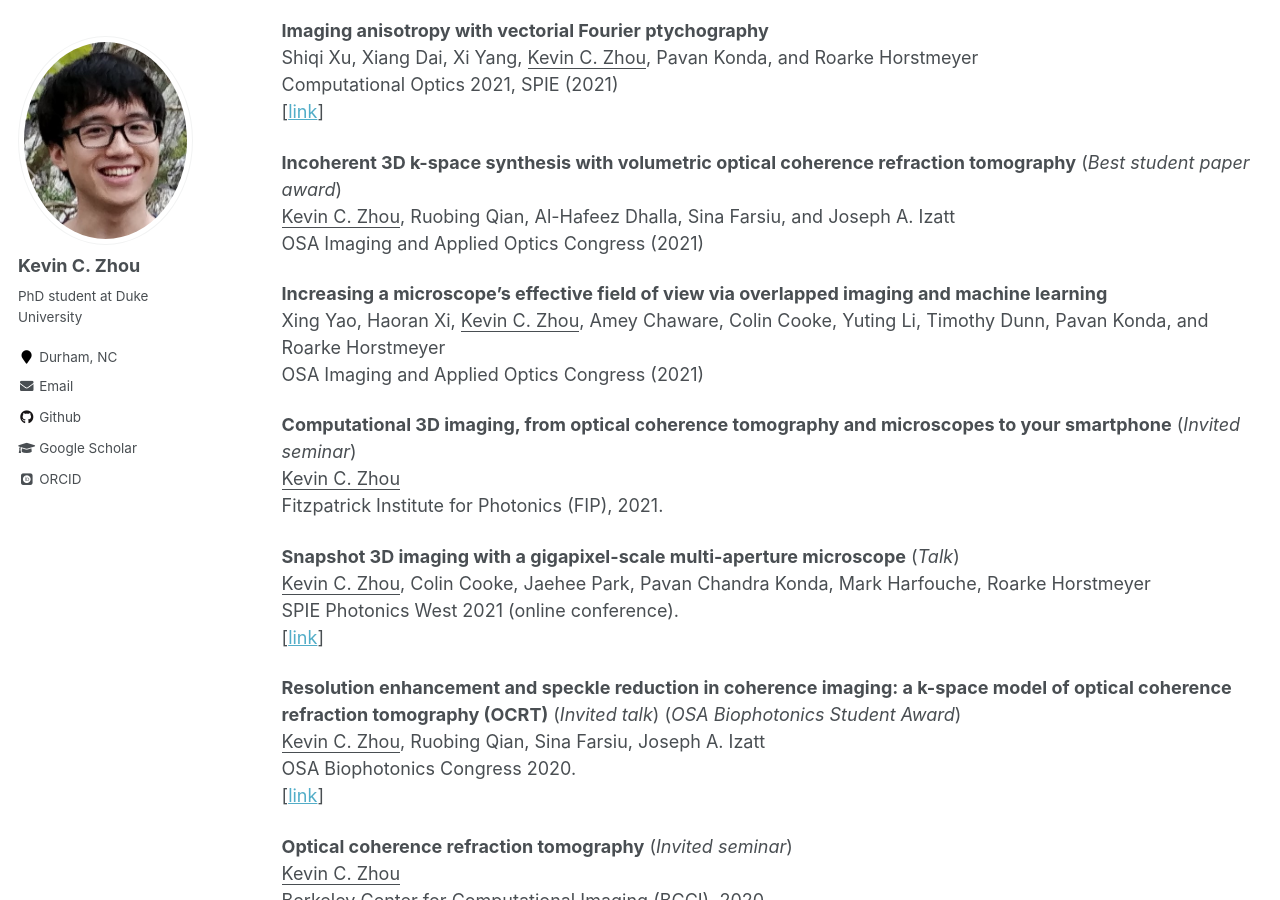
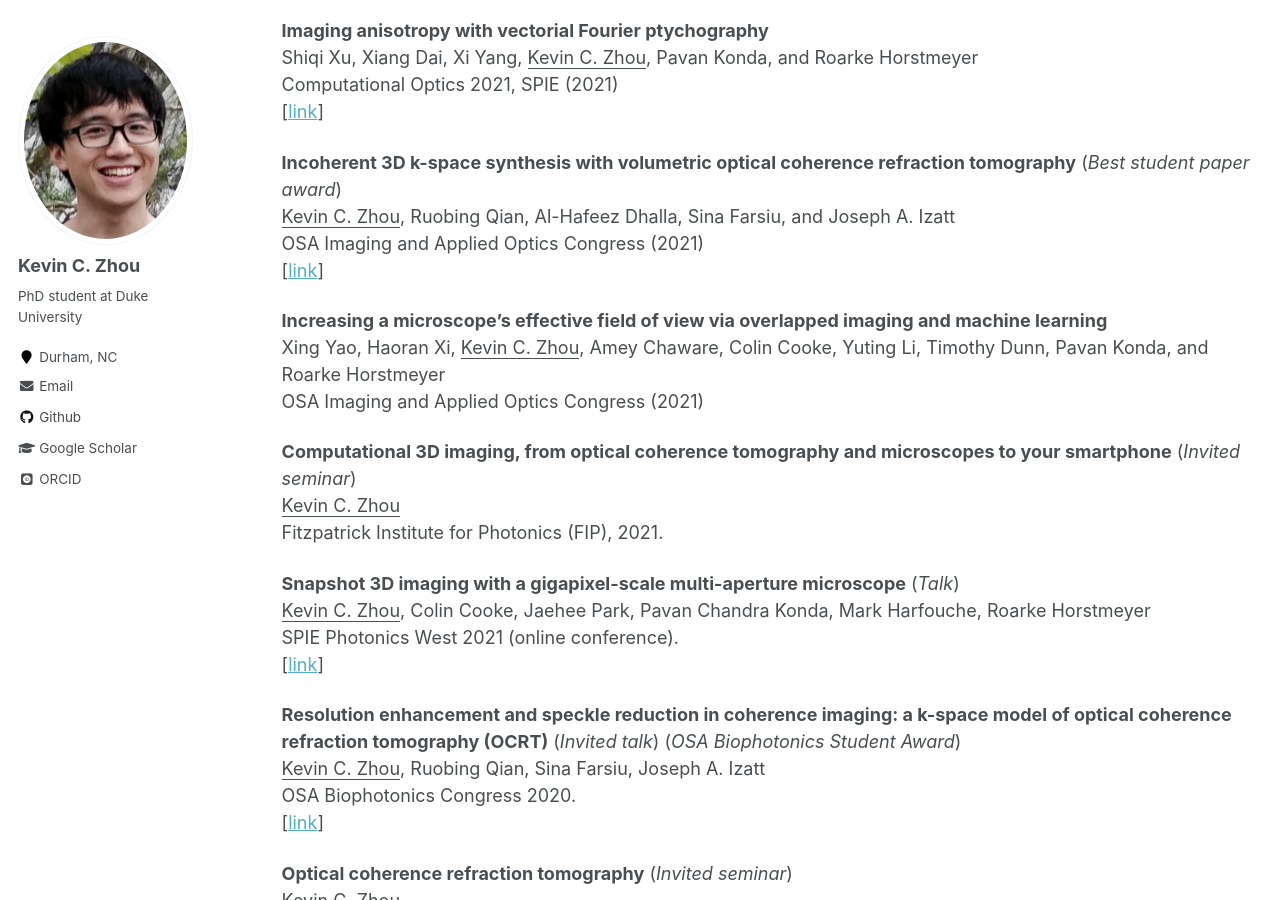
Before and after one commit to kevinczhou/kevinczhou.github.io, a Jekyll site: the page built from _pages/publications.md, in a window 1280 px wide and 900 px high, scrolled down 3865 px. Built offline with Jekyll 4.4.1, drawn with Linux system fonts in a browser that asks for light colours; some web fonts are replaced.

Commit message:
Update publications.md

```diff
--- a/_pages/publications.md
+++ b/_pages/publications.md
@@ -137,6 +137,7 @@ Computational Optics 2021, SPIE (2021)
 **Incoherent 3D k-space synthesis with volumetric optical coherence refraction tomography** (*Best student paper award*)
 <ins>Kevin C. Zhou</ins>, Ruobing Qian, Al-Hafeez Dhalla, Sina Farsiu, and Joseph A. Izatt
 OSA Imaging and Applied Optics Congress (2021)
+[[link](https://www.osapublishing.org/abstract.cfm?uri=COSI-2021-CW4H.1)]
 
 **Increasing a microscope’s effective field of view via overlapped imaging and machine learning**
 Xing Yao, Haoran Xi, <ins>Kevin C. Zhou</ins>, Amey Chaware, Colin Cooke, Yuting Li, Timothy Dunn, Pavan Konda, and Roarke Horstmeyer
```
